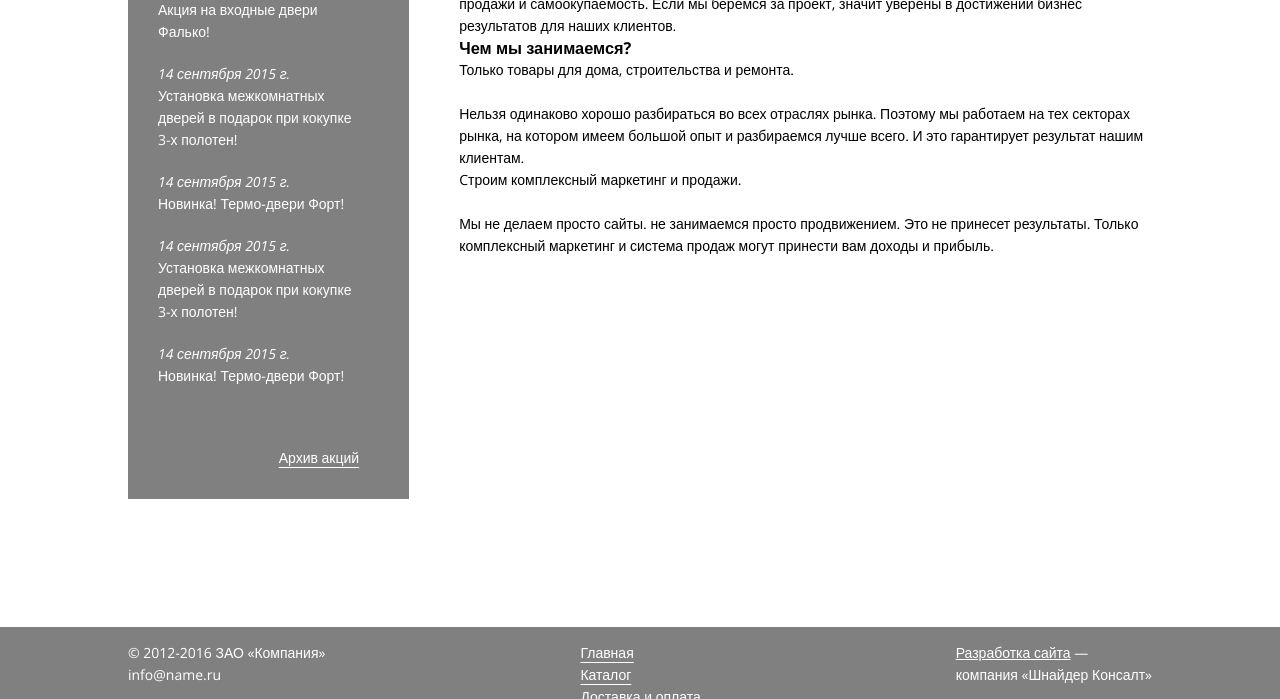
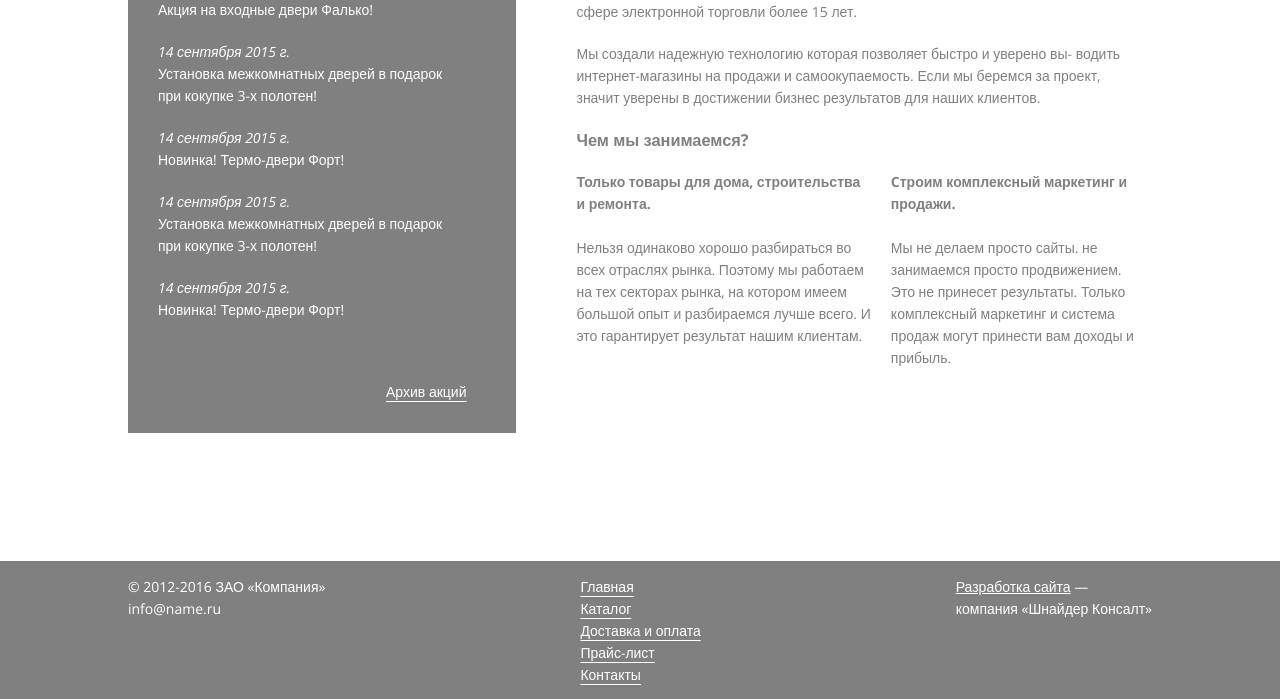
Before and after one commit to kurigomecha/schneider-consult-test, a plain HTML site: page index.html in a window 1280 px wide. Shown: the part 717-1416 px from the top of the page. Drawn offline with nearby package versions, Linux system fonts and the light colour scheme.

Commit message:
Add `content - main` styling

```diff
--- a/index.html
+++ b/index.html
@@ -56,16 +56,16 @@
         </div>
 
         <div class="content-main">
-          <div>
+          <div class="about-company">
             <h2>Компания «Шнайдер Консалт»</h2>
             <p>Мы эксперты в запуске интернет-магазинов товаров для дома строительства и ремонта. Совместный опыт нашей команды в развитии и продвижении проектов в сфере электронной торговли более 15 лет.</p>
             <p>Мы создали надежную технологию которая позволяет быстро и уверено вы- водить интернет-магазины на продажи и самоокупаемость. Если мы беремся за проект, значит уверены в достижении бизнес результатов для наших клиентов.</p>
             <h3>Чем мы занимаемся?</h3>
           </div>
 
-          <div>
-          <p>Только товары для дома, строительства и ремонта.<br><br>Нельзя одинаково хорошо разбираться во всех отраслях рынка. Поэтому мы работаем на тех секторах рынка, на котором имеем большой опыт и разбираемся лучше всего. И это гарантирует результат нашим клиентам.</p>
-          <p>Cтроим комплексный маркетинг и продажи.<br><br>Мы не делаем просто сайты. не занимаемся просто продвижением. Это не принесет результаты. Только комплексный маркетинг и система продаж могут принести вам доходы и прибыль.</p>
+          <div class="what-we-do">
+          <p><strong>Только товары для дома, строительства и ремонта.</strong><br><br>Нельзя одинаково хорошо разбираться во всех отраслях рынка. Поэтому мы работаем на тех секторах рынка, на котором имеем большой опыт и разбираемся лучше всего. И это гарантирует результат нашим клиентам.</p>
+          <p><strong>Cтроим комплексный маркетинг и продажи.</strong><br><br>Мы не делаем просто сайты. не занимаемся просто продвижением. Это не принесет результаты. Только комплексный маркетинг и система продаж могут принести вам доходы и прибыль.</p>
           </div>
         </div>
     </section>
--- a/styles.css
+++ b/styles.css
@@ -89,6 +89,8 @@ a{
   gap: 50px;
 }
 
+/* Content - News */
+
 .news {
   background-color: gray;
   color: white;
@@ -111,6 +113,25 @@ a{
 
 .recent-news p {
   padding-bottom: 20px;
+}
+
+/* Content - Main */
+
+.content-main {
+  display: flex;
+  flex-direction: column;
+  color: gray;
+  padding: 10px;
+  width: 80%;
+}
+
+.about-company > * {
+  padding-bottom: 20px;
+}
+
+.what-we-do {
+  display: flex;
+  gap: 20px;
 }
 
 /* Footer */
```
